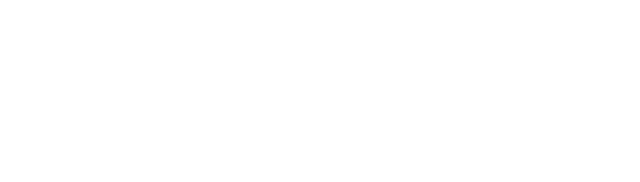
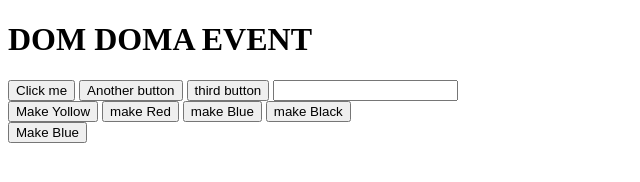
Before and after one commit to jubayeralways/module-23, a plain HTML site: page index.html in a window 1280 px wide. Shown: the whole page, without its empty margins (0-640 px from the left). Drawn offline with Linux system fonts and the light colour scheme.

Commit message:
use button color and events

```diff
--- a/index.html
+++ b/index.html
@@ -6,10 +6,69 @@
     <title>Document</title>
 </head>
 <body>
+    <h1>DOM DOMA EVENT</h1>
+
+        <button onclick="console.log(75)">Click me</button>
+        <button onclick="console.log(12354)">Another button</button>
+        <button onclick="console.log('i am a mern wed devloper')">third button</button>
+        <input type="text">
+        <br>
+
+        <!-- ..///? -->
+
+        <button onclick="MakeYellow()">Make Yollow</button>
+        <button onclick="makeRed()">make Red</button>
+        <button onclick="makeBlue()">make Blue</button>
+        <button onclick="makeBlack()">make Black</button>
+        <br>
+
+        <!-- !...// -->
+         <button id="btn-make-blue">Make Blue</button>
+
+
+
+
+
+
+        <script>
+
+            function MakeYellow(){
+                document.body.style.backgroundColor = 'yellow';
+                document.body.style.color = 'red';
+
+            }
+            function makeRed (){
+                document.body.style.backgroundColor = 'red';
+                document.body.style.color = 'blue';
+
+            }
+            function makeBlue(){
+                document.body.style.backgroundColor = 'blue';
+                document.body.style.color = 'yellow';
+
+            }
+            function makeBlack(){
+                document.body.style.backgroundColor = 'black';
+                document.body.style.color = 'red';
+
+
+            }
+            const btnMakeBlue = document.getElementById('btn-make-blue')
+            console.log(btnMakeBlue);
+            btnMakeBlue.onClick = function makeBlue(){
+                document.body.style.backgroundColor = 'blue';
+            }
+        </script>
+
+
+
+
+
+
 
 
     <!-- js.... -->
-    <script src="js/script.js"></script>
+    <script src="js/events.js"></script>
     <!-- js.... -->
 </body>
 </html>
--- /dev/null
+++ b/js/events.js
@@ -0,0 +1,5 @@
+console.log("external file");
+
+function MakeYollow(){
+    document.body.style.backgroundColor = 'yellow';
+}
```
Also changed, not shown: js/script.js (deleted).
